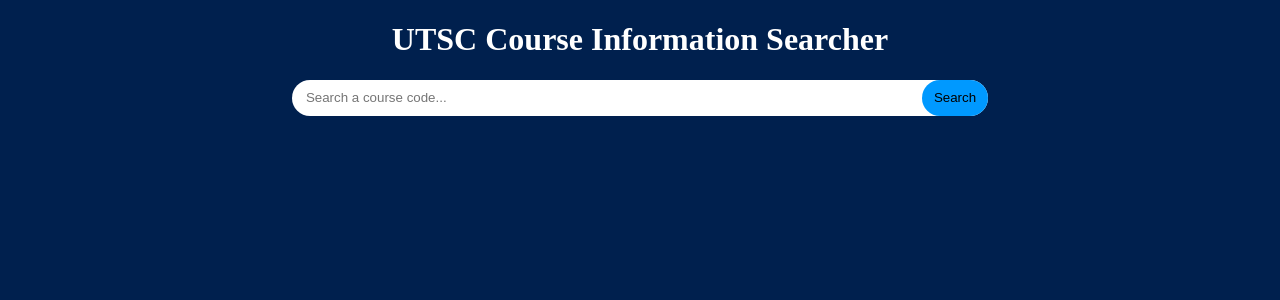
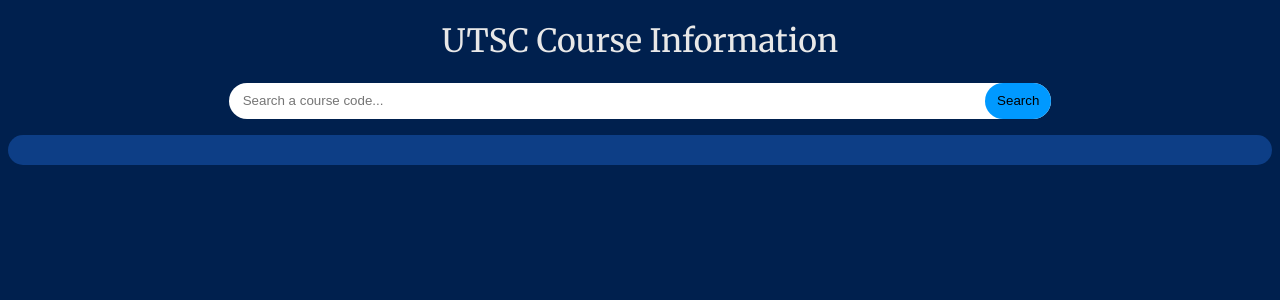
Before and after one commit to ricklan/UTSC-Course-Information-Finder, a Flask app: page / in a window 1280 px wide. Shown: the top 300 px of the page. Run offline with Flask 2, Linux system fonts and the light colour scheme.

Commit message:
Change font and course info style
-Font changed to Merriweather for heading, other text is Roboto
-Change style of course info to have blue background and white text

```diff
--- a/static/index.css
+++ b/static/index.css
@@ -14,7 +14,9 @@
 
 h1 {
   text-align: center;
-  color: #FFFFFF;
+  color: #E8E8E8;
+  font-weight: normal;
+  font-family: Merriweather;
 }
 
 /*Search bar
@@ -26,7 +28,7 @@
 }
 
 #course {
-  width: 50%;
+  width: 60%;
   padding: 0 50px 0 14px;
 }
 
@@ -56,3 +58,19 @@
 #search_button:active {
   background-color: #0066CC;
 }
+
+/*Course Information
+-----------------------------------*/
+#message {
+  font-family: Roboto;
+  font-weight: 300;
+  background-color: #0D3E86;
+  border-radius: 20px;
+  color: #E8E8E8;
+  padding: 20px 20px 10px 20px;
+  hyphens: none;
+}
+
+#message b{
+  font-weight: 500;
+}
--- a/templates/index.html
+++ b/templates/index.html
@@ -4,6 +4,9 @@
 	<title> Course Information Searcher</title>
 	<meta name="viewport" content="width=device-width, initial-scale=1">
 	<link rel="shortcut icon" href="#" />
+	<link rel="preconnect" href="https://fonts.gstatic.com">
+	<link rel="preconnect" href="https://fonts.gstatic.com">
+<link href="https://fonts.googleapis.com/css2?family=Merriweather:wght@400;700&family=Roboto:wght@300;400;500&display=swap" rel="stylesheet">
 	<link rel="stylesheet" type="text/css" href="static/index.css">
 	<script src="https://ajax.googleapis.com/ajax/libs/jquery/3.4.1/jquery.min.js"></script>
 	<script src="static/index.js"></script>
@@ -12,7 +15,7 @@
 <body>
 
 	<!-- The header. -->
-	<h1> UTSC Course Information Searcher </h1>
+	<h1> UTSC Course Information</h1>
 
 	<!-- The search bar & submit button. -->
 	<form action="/" method="post">
```
